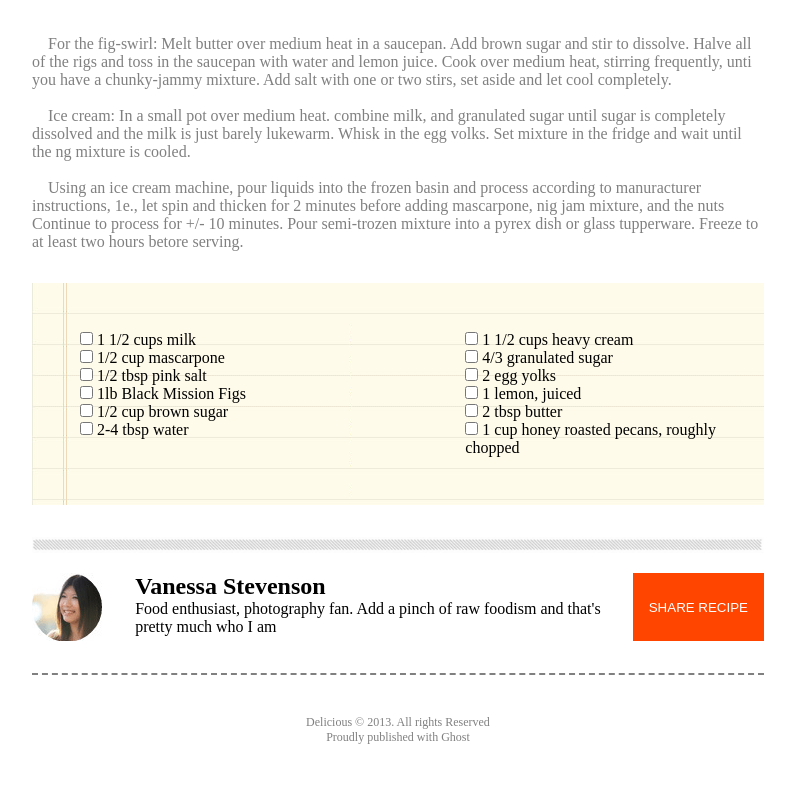
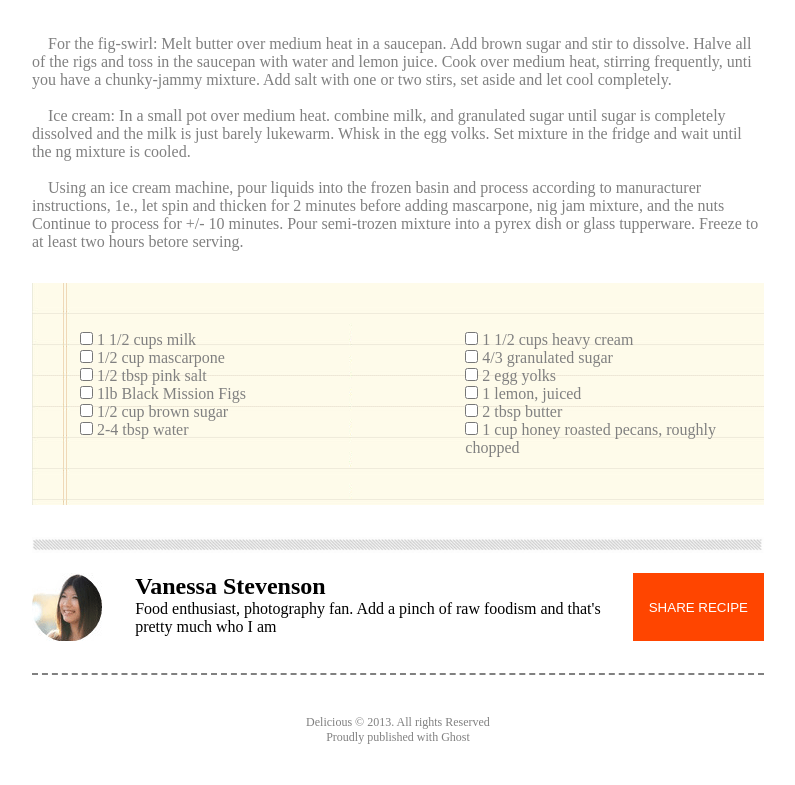
Before and after one commit to TAA-DSA/Chocolate-Pizza, a plain HTML site: page index.html in a window 1280 px wide. Shown: the part 734-1519 px from the top of the page, without its empty margins (0-795 px from the left). Drawn offline with Linux system fonts and the light colour scheme.

Commit message:
ingredient list color fixed

```diff
--- a/index.html
+++ b/index.html
@@ -95,23 +95,23 @@
                 <input type="checkbox" id="item-one" />
                 <label for="item-one">1 1/2 cups milk</label>
               </div>
-              <div>
+              <div class="item-container">
                 <input type="checkbox" id="item-two" />
                 <label for="item-two">1/2 cup mascarpone</label>
               </div>
-              <div>
+              <div class="item-container">
                 <input type="checkbox" id="item-three" />
                 <label for="item-three">1/2 tbsp pink salt</label>
               </div>
-              <div>
+              <div class="item-container">
                 <input type="checkbox" id="item-four" />
                 <label for="item-four">1lb Black Mission Figs</label>
               </div>
-              <div>
+              <div class="item-container">
                 <input type="checkbox" id="item-five" />
                 <label for="item-five">1/2 cup brown sugar</label>
               </div>
-              <div>
+              <div class="item-container">
                 <input type="checkbox" id="item-six" />
                 <label for="item-six">2-4 tbsp water</label>
               </div>
@@ -121,23 +121,23 @@
                 <input type="checkbox" id="item-seven" />
                 <label for="item-seven">1 1/2 cups heavy cream</label>
               </div>
-              <div>
+              <div class="item-container">
                 <input type="checkbox" id="item-eight" />
                 <label for="item-eight">4/3 granulated sugar</label>
               </div>
-              <div>
+              <div class="item-container">
                 <input type="checkbox" id="item-nine" />
                 <label for="item-nine">2 egg yolks</label>
               </div>
-              <div>
+              <div class="item-container">
                 <input type="checkbox" id="item-ten" />
                 <label for="item-ten">1 lemon, juiced</label>
               </div>
-              <div>
+              <div class="item-container">
                 <input type="checkbox" id="item-eleven" />
                 <label for="item-eleven">2 tbsp butter</label>
               </div>
-              <div>
+              <div class="item-container">
                 <input type="checkbox" id="item-twelve" />
                 <label for="item-twelve"
                   >1 cup honey roasted pecans, roughly <br />
--- a/style.css
+++ b/style.css
@@ -87,6 +87,7 @@ body {
 }
 
 .ingredient-container {
+  color: grey;
   padding: 3rem;
   background-image: url("./Assets/list-bg.png");
   display: flex;
```
